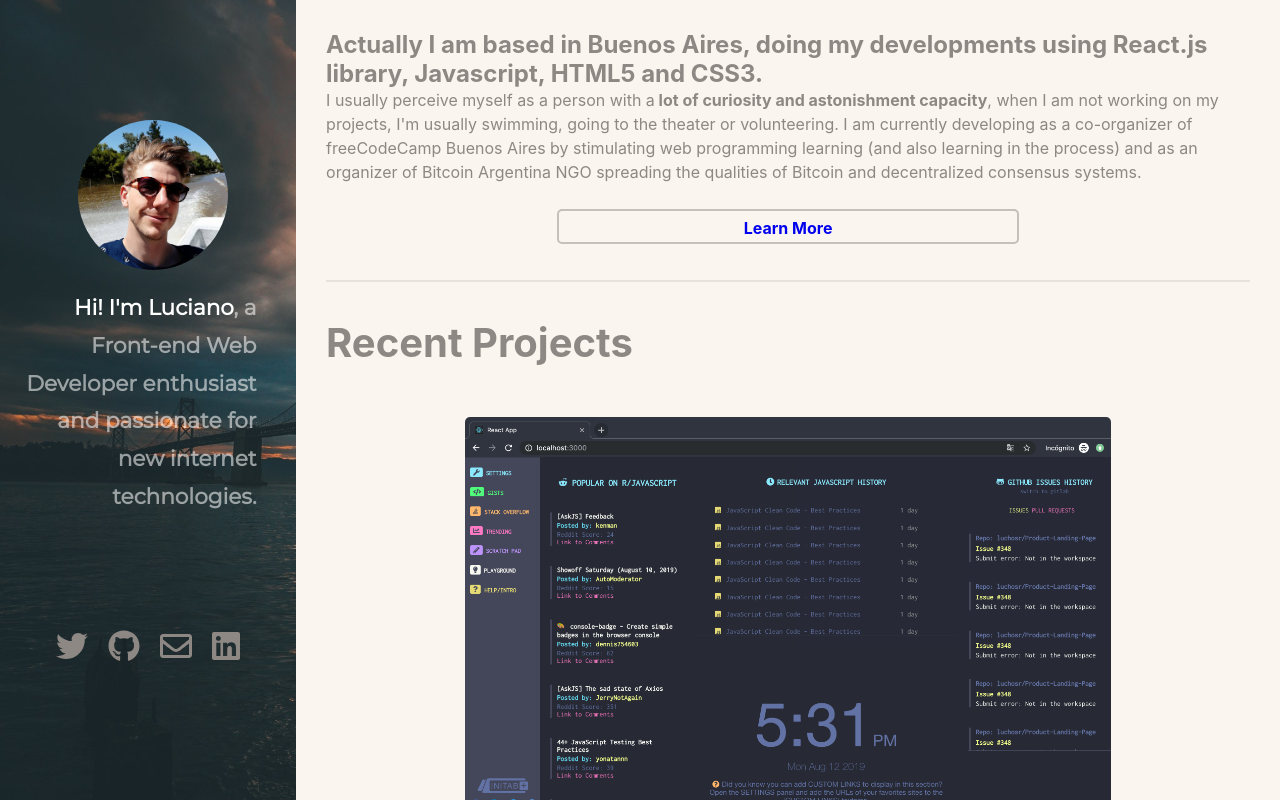
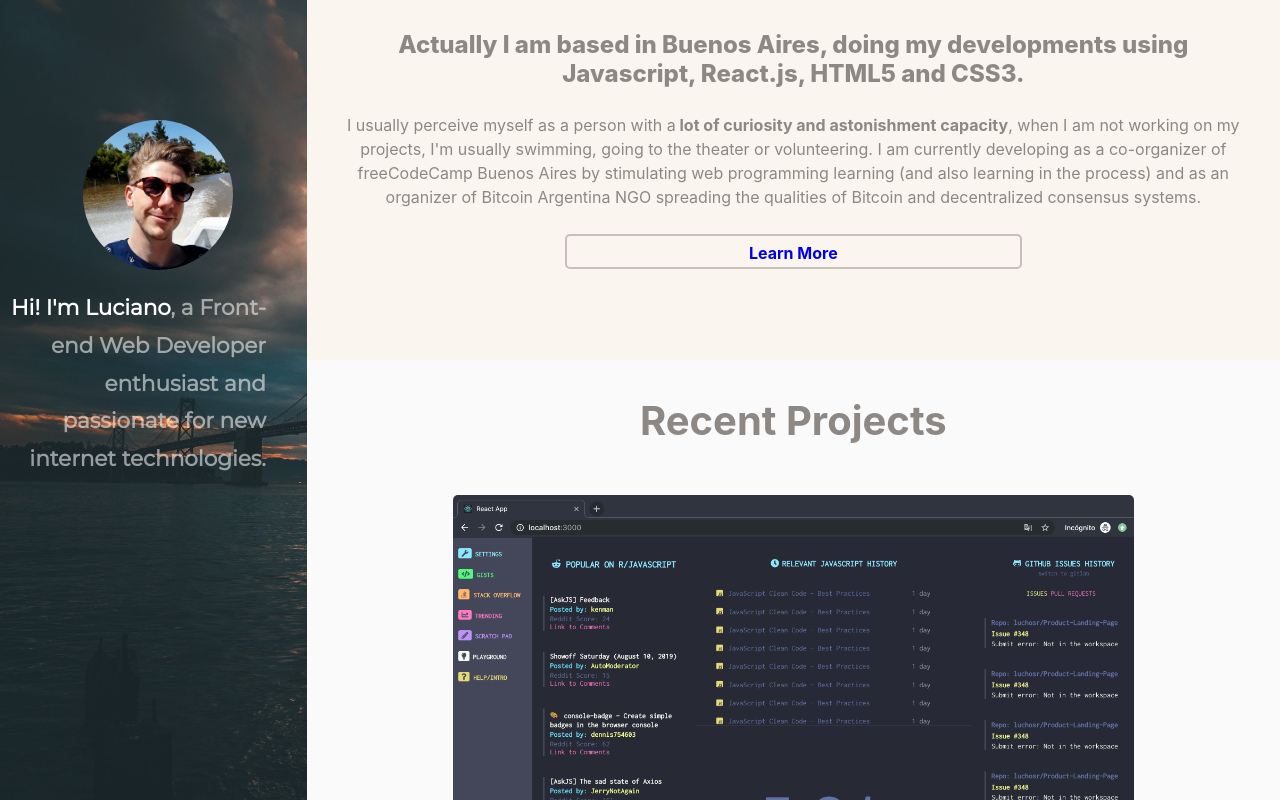
Before and after one commit to luchosr/reactPortfolio, a React (Create React App) app: page / in a window 1280 px wide. Built offline with nearby package versions, Linux system fonts and the light colour scheme.

Commit message:
fixed some HTML tags

```diff
--- a/src/App/App.js
+++ b/src/App/App.js
@@ -1,5 +1,5 @@
 import React from "react";
-import Main from "../components//Main/Main";
+import Content from "../components/Content/Content";
 import Header from "../components/Header/Header";
 import "./App.css";
 
@@ -7,7 +7,7 @@
   return (
     <div className="App">
       <Header />
-      <Main />
+      <Content />
     </div>
   );
 }
--- a/src/components/Main/Main.js
+++ b/src/components/Content/Content.js
@@ -2,22 +2,21 @@
 import fakeMDN from "../../img/projects/fakeMDN.png";
 import initab from "../../img/projects/initab.png";
 import superMarketList from "../../img/projects/superMarketList.png";
-import "./main.css";
+import "./content.css";
 import { FontAwesomeIcon } from "@fortawesome/react-fontawesome";
 import { faTwitter, faLinkedin } from "@fortawesome/free-brands-svg-icons";
 import { faEnvelope } from "@fortawesome/free-regular-svg-icons";
 
 const Main = () => {
   return (
-    <div className="main">
-      <section className="first-section">
-        <header>
-          <h2>
-            Actually I am based in Buenos Aires, doing my developments using
-            React.js library, Javascript, HTML5 and CSS3.
-          </h2>
-        </header>
-        <p className="first-section__paragraph">
+    <div className="content">
+      <main className="main">
+        <h2 className="main__heading">
+          Actually I am based in Buenos Aires, doing my developments using
+          Javascript, React.js, HTML5 and CSS3.
+        </h2>
+
+        <p className="main__paragraph">
           I usually perceive myself as a person with a
           <strong> lot of curiosity and astonishment capacity</strong>, when I
           am not working on my projects, I'm usually swimming, going to the
@@ -37,7 +36,7 @@
             Learn More
           </a>
         </div>
-      </section>
+      </main>
       <section className="recent-projects">
         <h2 className="recent-projects__sub-heading">Recent Projects</h2>
         <div className="projects">
@@ -119,9 +118,9 @@
           </a>
         </div>
       </section>
-      <section>
-        <h2>Get In Touch</h2>
-        <p>Feel free to contact me by the following social networks!</p>
+      <section className="contact-section">
+        <h2>Get In Touch!</h2>
+        <p>Feel free to contact me by the following social networks.</p>
 
         <div className=" socialMedia">
           <div className=" socialMedia__icon bottom">
--- a/src/components/Main/main.css
+++ b/src/components/Content/content.css
@@ -4,15 +4,24 @@
   box-sizing: border-box;
 }
 
-.main {
+.content {
   text-align: left;
-  padding: 30px 30px;
+  /* padding: 30px 30px; */
   color: #8e8884;
   background-color: #faf5ef;
 }
-
-.first-section__paragraph {
+.main {
+  text-align: center;
+  padding: 30px 30px;
+  /* box-shadow: 0 4px 6px 0 hsla(0, 0%, 0%, 0.2); */
+}
+.main__heading {
+  margin-bottom: 25px;
+  font-weight: 800;
+}
+.main__paragraph {
   line-height: 1.5em;
+  font-weight: 400;
 }
 .button {
   border: 2px solid #c6bfbb;
@@ -32,17 +41,34 @@
 .button__link:visited {
   color: #8e8884;
 }
-.socialMedia__icon__link,
-.socialMedia__icon__link:visited {
+.socialMedia {
+  display: flex;
+  flex-direction: row;
+  justify-content: center;
+  margin: 50px;
+}
+
+.github-button__link,
+.github-button__link:visited,
+.socialMedia__icon a,
+.socialMedia__icon a:visited {
   color: #8e8884;
+}
+.socialMedia__icon {
+  margin: 10px;
+}
+.contact-section {
+  text-align: center;
 }
 .recent-projects {
   margin: 36px 0 36px 0;
   padding: 36px 0 36px 0;
-  border-top: 2px solid #e8e1dd;
-  border-bottom: 2px solid #e8e1dd;
+  background-color: #fafafa;
+  /* border-top: 2px solid #e8e1dd;
+  border-bottom: 2px solid #e8e1dd; */
 }
 .recent-projects__sub-heading {
+  text-align: center;
   font-size: 40px;
   margin-bottom: 50px;
 }
@@ -58,18 +84,20 @@
 .github-button__link {
   text-decoration: none;
   font-size: 18px;
+  display: block;
+  margin: 5px;
 }
 .bottom {
   color: #8e8884;
 }
 @media (min-width: 768px) {
-  .first-section__paragraph__button {
+  .main__paragraph__button {
     width: 50%;
     margin: 30px auto;
   }
 }
 @media (min-width: 1024px) {
-  .main {
+  .content {
     overflow: scroll;
   }
 }
--- a/src/components/Header/Header.js
+++ b/src/components/Header/Header.js
@@ -25,7 +25,7 @@
         and passionate for new internet technologies.
       </h1>
     </div>
-    <section className="social-media">
+    {/* <section className="social-media">
       <div className="social-media-icon ">
         <a
           className="social-media-icon__link"
@@ -66,7 +66,7 @@
           <FontAwesomeIcon icon={faLinkedin} size="2x" />
         </a>
       </div>
-    </section>
+    </section> */}
   </header>
 );
 
```
